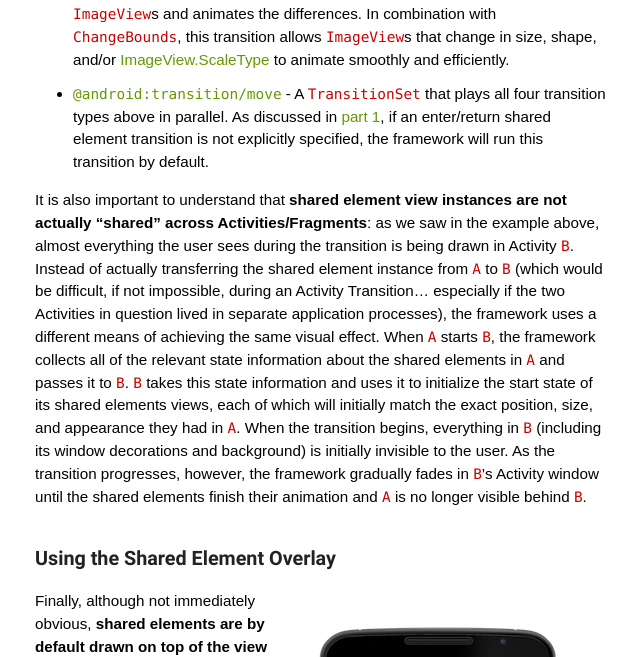
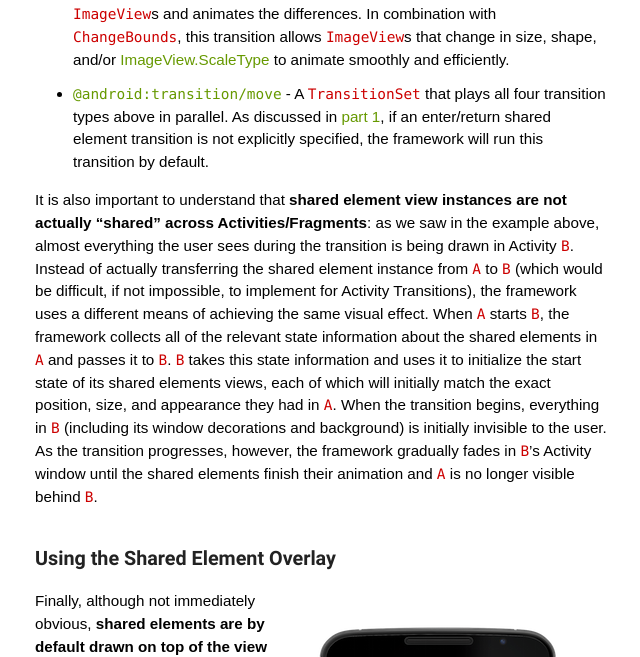
Before and after one commit to alexjlockwood/AndroidDesignPatterns, a Jekyll site: the page built from _posts/2014-12-16-activity-fragment-shared-element-transitions-part3a.md, in a window 1280 px wide and 900 px high, scrolled down 2710 px, cut to the strip 0-657 px from the top of the window. Shown: the whole strip, without its empty margins (249-889 px from the left). Built offline with Jekyll 4.4.1, drawn with Linux system fonts in a browser that asks for light colours; some web fonts are replaced; Markdown is read by kramdown in place of the engine named in the settings; comment, search, counter and statistics services are not loaded.

Commit message:
updated shared element post

```diff
--- a/_posts/2014-12-16-activity-fragment-shared-element-transitions-part3a.md
+++ b/_posts/2014-12-16-activity-fragment-shared-element-transitions-part3a.md
@@ -64,7 +64,7 @@ Whereas content transitions are governed by changes to each transitioning view's
 * [`ChangeImageTransform`][ChangeImageTransform] - Captures the _transform matrices_ of shared element `ImageView`s and animates the differences. In combination with `ChangeBounds`, this transition allows `ImageView`s that change in size, shape, and/or [ImageView.ScaleType][ImageView.ScaleType] to animate smoothly and efficiently.
 * [`@android:transition/move`][Move] - A `TransitionSet` that plays all four transition types above in parallel. As discussed in [part 1][part1], if an enter/return shared element transition is not explicitly specified, the framework will run this transition by default.
 
-It is also important to understand that **shared element view instances are not actually "shared" across Activities/Fragments**: as we saw in the example above, almost everything the user sees during the transition is being drawn in Activity `B`. Instead of actually transferring the shared element instance from `A` to `B` (which would be difficult, if not impossible, during an Activity Transition... especially if the two Activities in question lived in separate application processes), the framework uses a different means of achieving the same visual effect. When `A` starts `B`, the framework collects all of the relevant state information about the shared elements in `A` and passes it to `B`. `B` takes this state information and uses it to initialize the start state of its shared elements views, each of which will initially match the exact position, size, and appearance they had in `A`. When the transition begins, everything in `B` (including its window decorations and background) is initially invisible to the user. As the transition progresses, however, the framework gradually fades in `B`'s Activity window until the shared elements finish their animation and `A` is no longer visible behind `B`.
+It is also important to understand that **shared element view instances are not actually "shared" across Activities/Fragments**: as we saw in the example above, almost everything the user sees during the transition is being drawn in Activity `B`. Instead of actually transferring the shared element instance from `A` to `B` (which would be difficult, if not impossible, to implement for Activity Transitions), the framework uses a different means of achieving the same visual effect. When `A` starts `B`, the framework collects all of the relevant state information about the shared elements in `A` and passes it to `B`. `B` takes this state information and uses it to initialize the start state of its shared elements views, each of which will initially match the exact position, size, and appearance they had in `A`. When the transition begins, everything in `B` (including its window decorations and background) is initially invisible to the user. As the transition progresses, however, the framework gradually fades in `B`'s Activity window until the shared elements finish their animation and `A` is no longer visible behind `B`.
 
 ### Using the Shared Element Overlay
 
```
